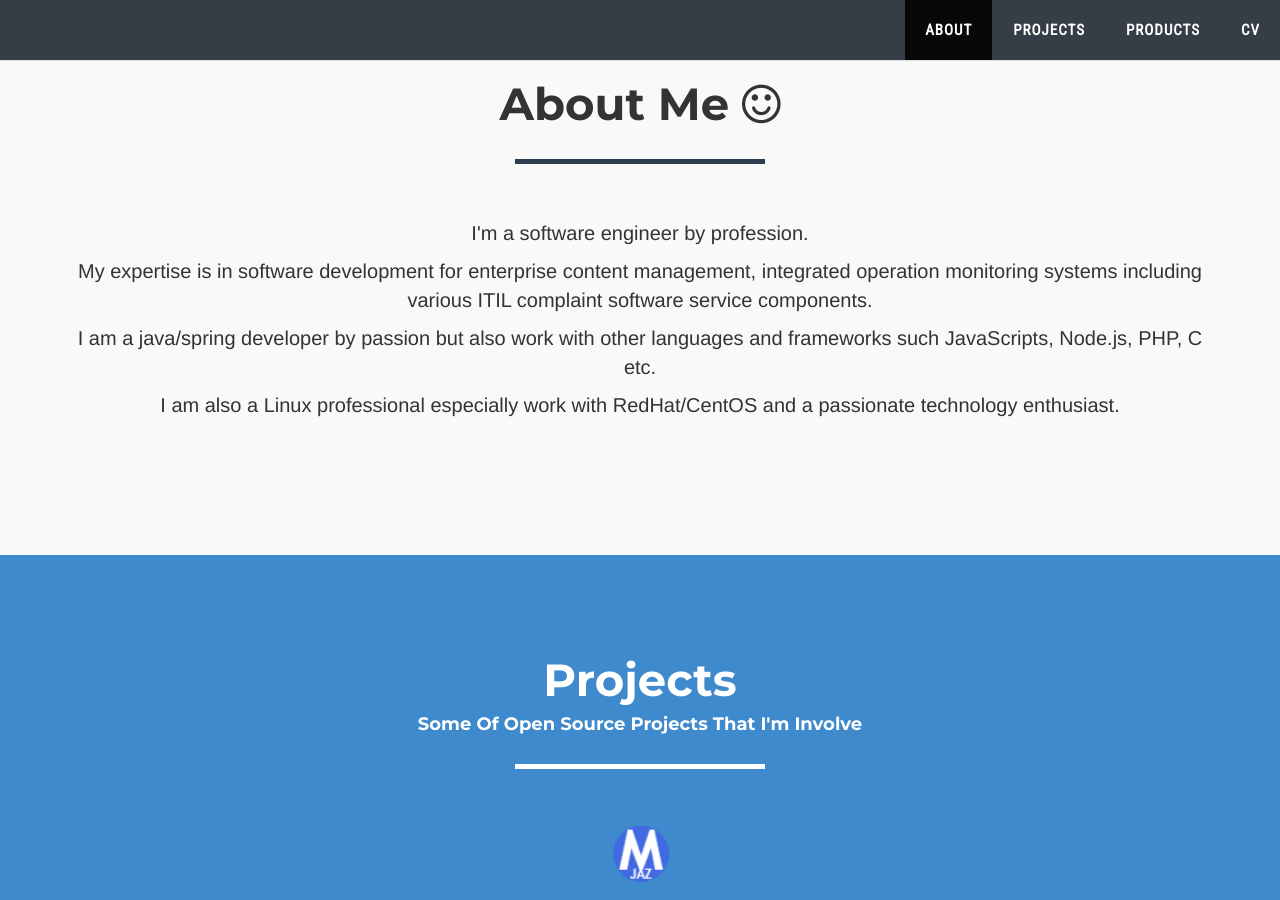
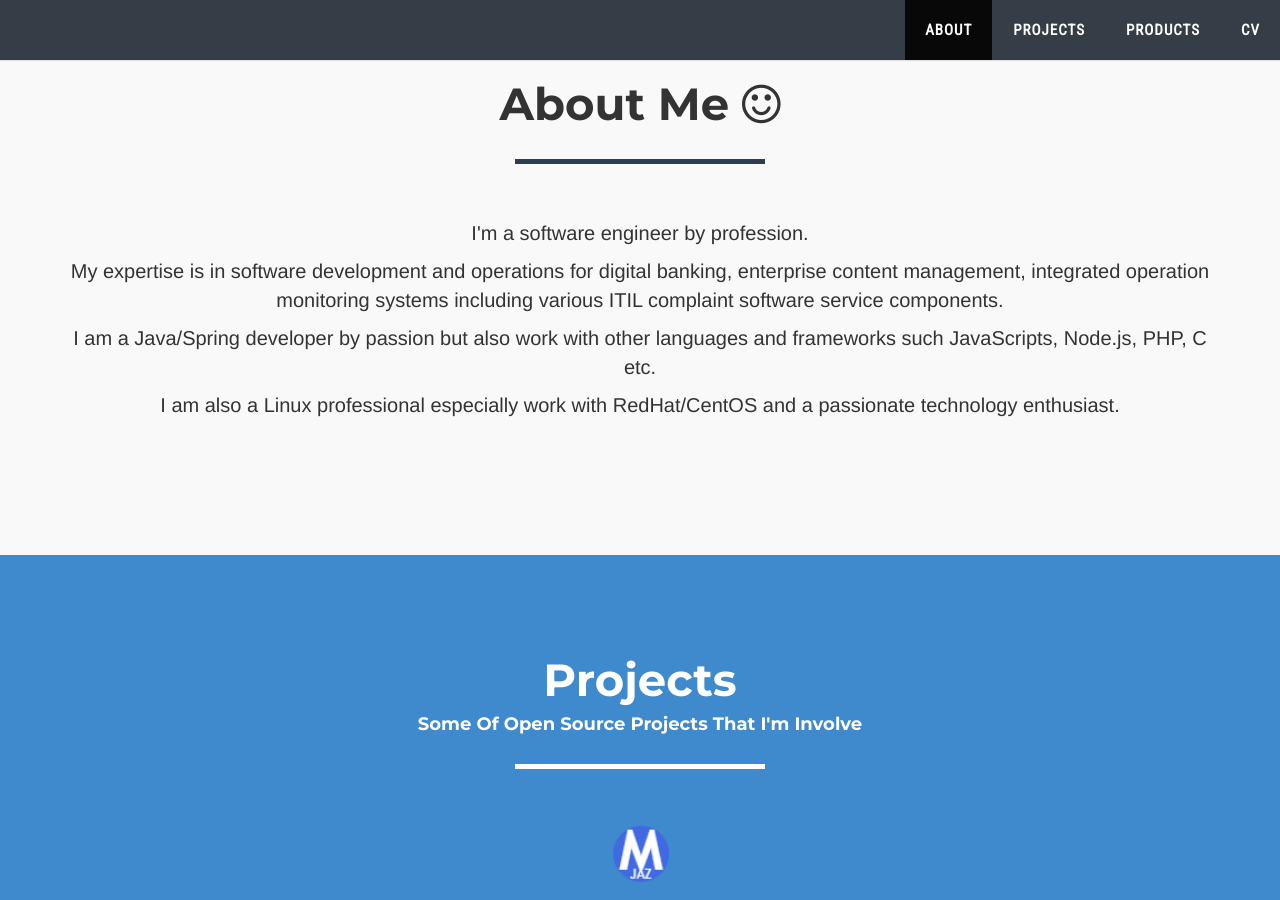
Before and after one commit to pmverma/pmverma.github.io, a Jekyll site: the page built from index.html, in a window 1280 px wide and 900 px high, scrolled down 303 px. Built offline with Jekyll 4.4.1, drawn with Linux system fonts in a browser that asks for light colours.

Commit message:
added more contents

```diff
--- a/index.html
+++ b/index.html
@@ -39,11 +39,11 @@ sitemap:
                             I'm a software engineer by profession.
                         </p>
                         <p>
-                            My expertise is in software development for enterprise content management,
+                            My expertise is in software development and operations for digital banking, enterprise content management,
                             integrated operation monitoring systems including various ITIL complaint software service components.
                         </p>
                         <p>
-                            I am a java/spring developer by passion but also work with other languages and frameworks such JavaScripts, Node.js, PHP, C etc.
+                            I am a Java/Spring developer by passion but also work with other languages and frameworks such JavaScripts, Node.js, PHP, C etc.
                         </p>
                         <p>
                             I am also a Linux professional especially work with RedHat/CentOS and a passionate technology enthusiast.
```
Also changed, not shown: other parts of index.html (+1 -1 lines).
